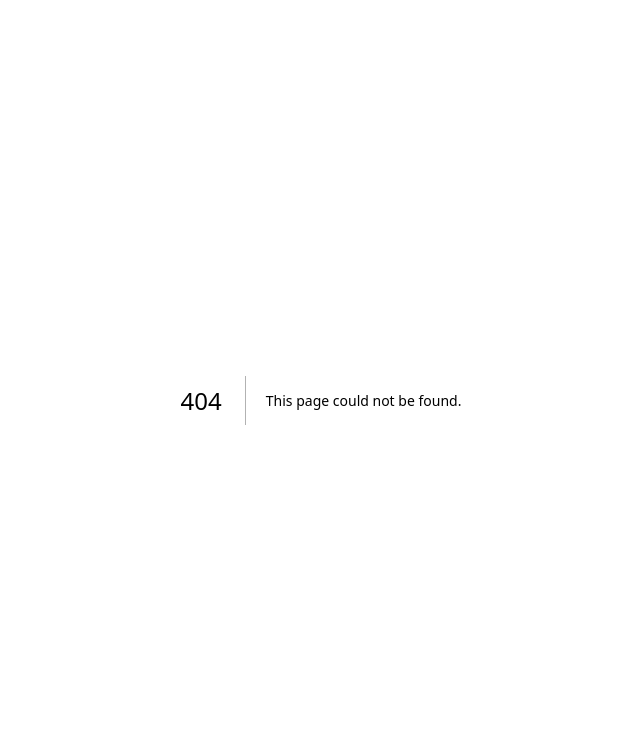
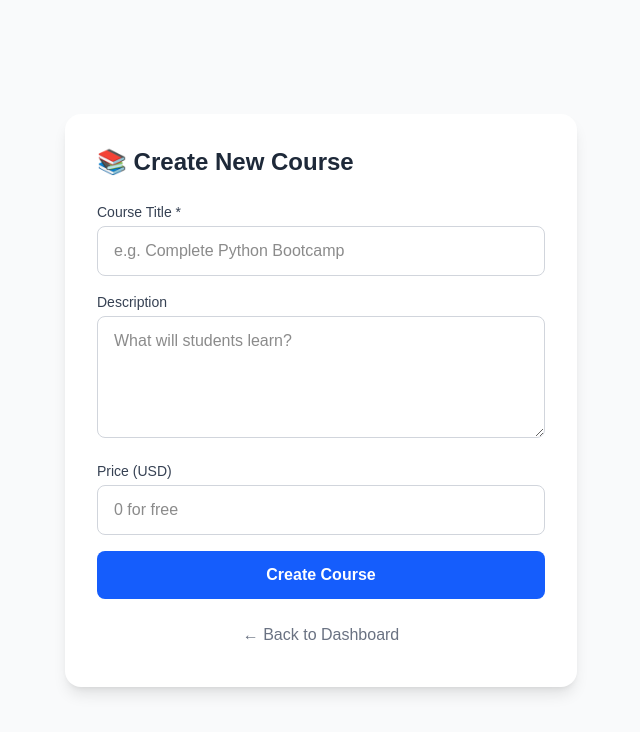
Before and after one commit to ruqiakhan12/my-lms, a Next.js app: page /teacher/create-course in a window 1280 px wide. Before the commit this address had no page. Shown: the top 732 px of the page, without its empty margins (319-959 px from the left). Built offline with nearby package versions, Linux system fonts and the light colour scheme; no server answers.

Commit message:
add teacher dashboard and create course page

```diff
--- /dev/null
+++ b/app/teacher/create-course/page.tsx
@@ -0,0 +1,61 @@
+'use client'
+import { useState } from 'react'
+import { supabase } from '@/lib/supabase'
+import { useRouter } from 'next/navigation'
+
+export default function CreateCourse() {
+  const [title, setTitle] = useState('')
+  const [description, setDescription] = useState('')
+  const [price, setPrice] = useState('')
+  const [loading, setLoading] = useState(false)
+  const [message, setMessage] = useState('')
+  const router = useRouter()
+
+  const handleSubmit = async () => {
+    if (!title) { setMessage('Please enter a course title!'); return }
+    setLoading(true)
+    const { error } = await supabase.from('Courses').insert([{
+      title, description, price: parseFloat(price) || 0,
+    }])
+    if (error) { setMessage('Error: ' + error.message) }
+    else { setMessage('✅ Course created!'); setTimeout(() => router.push('/teacher'), 1500) }
+    setLoading(false)
+  }
+
+  return (
+    <div className="min-h-screen bg-gray-50 flex items-center justify-center p-8">
+      <div className="bg-white rounded-2xl shadow-lg p-8 w-full max-w-lg">
+        <h1 className="text-2xl font-bold text-gray-800 mb-6">📚 Create New Course</h1>
+        {message && <div className="mb-4 p-3 bg-blue-50 text-blue-700 rounded-lg">{message}</div>}
+        <div className="space-y-4">
+          <div>
+            <label className="block text-sm font-medium text-gray-700 mb-1">Course Title *</label>
+            <input type="text" value={title} onChange={e => setTitle(e.target.value)}
+              placeholder="e.g. Complete Python Bootcamp"
+              className="w-full border border-gray-300 rounded-lg px-4 py-3 focus:outline-none focus:ring-2 focus:ring-blue-500"/>
+          </div>
+          <div>
+            <label className="block text-sm font-medium text-gray-700 mb-1">Description</label>
+            <textarea value={description} onChange={e => setDescription(e.target.value)}
+              placeholder="What will students learn?" rows={4}
+              className="w-full border border-gray-300 rounded-lg px-4 py-3 focus:outline-none focus:ring-2 focus:ring-blue-500"/>
+          </div>
+          <div>
+            <label className="block text-sm font-medium text-gray-700 mb-1">Price (USD)</label>
+            <input type="number" value={price} onChange={e => setPrice(e.target.value)}
+              placeholder="0 for free"
+              className="w-full border border-gray-300 rounded-lg px-4 py-3 focus:outline-none focus:ring-2 focus:ring-blue-500"/>
+          </div>
+          <button onClick={handleSubmit} disabled={loading}
+            className="w-full bg-blue-600 text-white py-3 rounded-lg font-semibold hover:bg-blue-700 disabled:opacity-50">
+            {loading ? 'Creating...' : 'Create Course'}
+          </button>
+          <button onClick={() => router.push('/teacher')}
+            className="w-full text-gray-500 py-2 hover:text-gray-700">
+            ← Back to Dashboard
+          </button>
+        </div>
+      </div>
+    </div>
+  )
+}
--- /dev/null
+++ b/app/teacher/page.tsx
@@ -0,0 +1,74 @@
+'use client'
+import { useEffect, useState } from 'react'
+import { supabase } from '@/lib/supabase'
+import Link from 'next/link'
+import { useRouter } from 'next/navigation'
+
+export default function TeacherDashboard() {
+  const [courses, setCourses] = useState<any[]>([])
+  const [user, setUser] = useState<any>(null)
+  const router = useRouter()
+
+  useEffect(() => {
+    const getUser = async () => {
+      const { data: { user } } = await supabase.auth.getUser()
+      if (!user) { router.push('/login'); return }
+      setUser(user)
+      const { data } = await supabase.from('Courses').select('*')
+      setCourses(data || [])
+    }
+    getUser()
+  }, [])
+
+  return (
+    <div className="min-h-screen bg-gray-50 p-8">
+      <div className="max-w-6xl mx-auto">
+        <div className="flex justify-between items-center mb-8">
+          <h1 className="text-3xl font-bold text-gray-800">
+            🏫 Teacher Dashboard
+          </h1>
+          <Link href="/teacher/create-course"
+            className="bg-blue-600 text-white px-6 py-3 rounded-lg hover:bg-blue-700 font-semibold">
+            + Create New Course
+          </Link>
+        </div>
+
+        <div className="grid grid-cols-1 md:grid-cols-3 gap-4 mb-8">
+          <div className="bg-white p-6 rounded-xl shadow text-center">
+            <p className="text-4xl font-bold text-blue-600">{courses.length}</p>
+            <p className="text-gray-600 mt-1">Total Courses</p>
+          </div>
+          <div className="bg-white p-6 rounded-xl shadow text-center">
+            <p className="text-4xl font-bold text-green-600">0</p>
+            <p className="text-gray-600 mt-1">Students Enrolled</p>
+          </div>
+          <div className="bg-white p-6 rounded-xl shadow text-center">
+            <p className="text-4xl font-bold text-purple-600">0</p>
+            <p className="text-gray-600 mt-1">Assignments</p>
+          </div>
+        </div>
+
+        <h2 className="text-xl font-semibold mb-4">Your Courses</h2>
+        <div className="grid grid-cols-1 md:grid-cols-2 gap-4">
+          {courses.map(course => (
+            <div key={course.id} className="bg-white p-6 rounded-xl shadow">
+              <h3 className="text-lg font-bold text-gray-800">{course.title}</h3>
+              <p className="text-gray-500 mt-1">{course.description}</p>
+              <div className="mt-4 flex gap-2">
+                <Link href={`/teacher/create-course?edit=${course.id}`}
+                  className="text-blue-600 border border-blue-600 px-4 py-2 rounded-lg text-sm hover:bg-blue-50">
+                  Edit Course
+                </Link>
+              </div>
+            </div>
+          ))}
+          {courses.length === 0 && (
+            <p className="text-gray-400 col-span-2 text-center py-12">
+              No courses yet. Click "Create New Course" to start!
+            </p>
+          )}
+        </div>
+      </div>
+    </div>
+  )
+}
```
